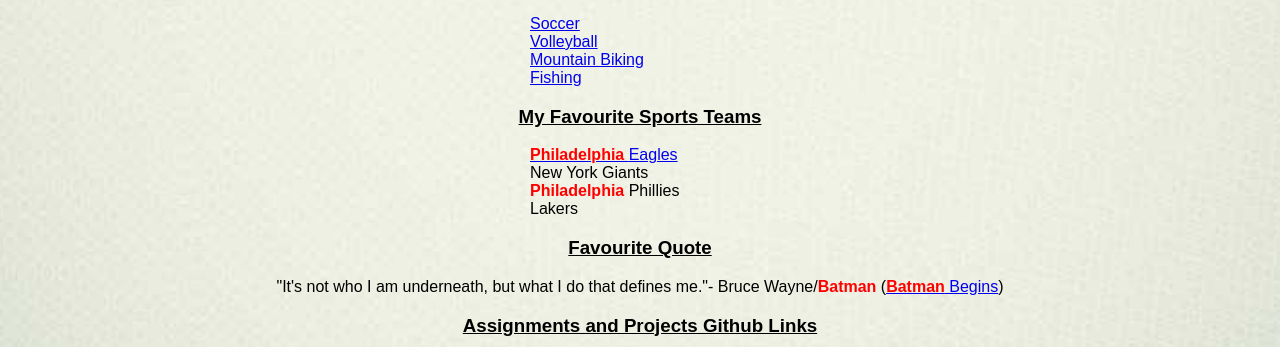
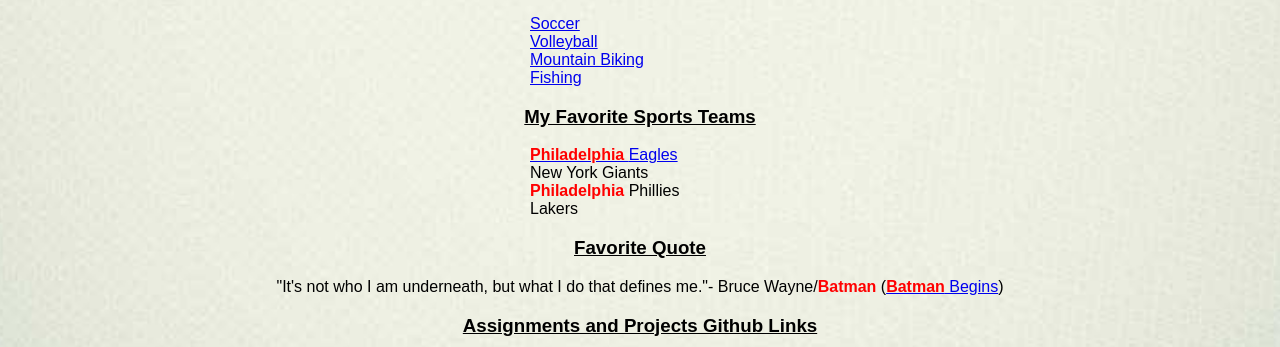
Before and after one commit to julian-dsilva-92/julian-dsilva-92.github.io, a PHP site: page / in a window 1280 px wide. Shown: the part 875-1222 px from the top of the page. Run offline with PHP 8.4, Linux system fonts and the light colour scheme.

Commit message:
homework_1 html css pages

```diff
--- a/homework_1/home.css
+++ b/homework_1/home.css
@@ -5,7 +5,7 @@
 
 body{
 
-    background-image: url(../homework_1/background.jpg);
+    background-image: url(background.jpg);
      background-repeat: no-repeat;
     background-size: cover;
     background-position: center;
--- a/homework_1/index.html
+++ b/homework_1/index.html
@@ -63,7 +63,7 @@
 </ul>
 </div>
 
-       <h3>My Favourite Sports Teams</h3>
+       <h3>My Favorite Sports Teams</h3>
       <div class="sports">
        <ul class="sports">
            <li><a href="https://www.philadelphiaeagles.com"><span class="phil">Philadelphia </span>Eagles</a></li>
@@ -74,7 +74,7 @@
        </div>
 
        <div id="quote">
-           <h3> Favourite Quote</h3>
+           <h3> Favorite Quote</h3>
            <p> "It's not who I am underneath, but what I do that defines me."- Bruce Wayne/<span class="bat">Batman</span> (<a href="https://www.imdb.com/title/tt0372784/"><span class="bat">Batman</span> Begins</a>)</p>
 </div>
     <h3>Assignments and Projects Github Links</h3>
```
